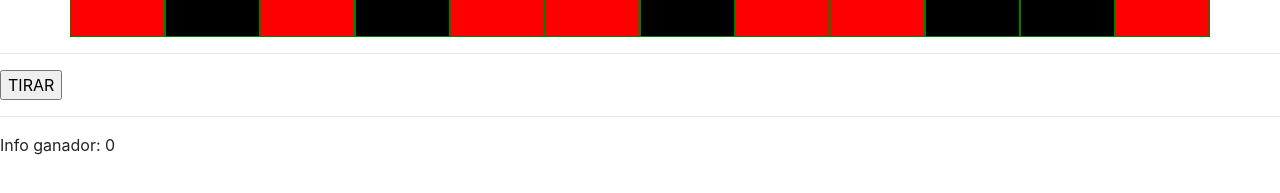
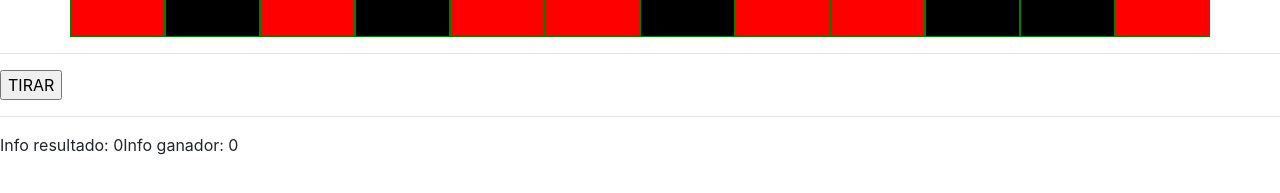
Before and after one commit to emagonza87/react05, a React app: page / in a window 1280 px wide. Shown: the part 369-562 px from the top of the page. Built offline with nearby package versions, Linux system fonts and the light colour scheme.

Commit message:
Update Tirar.js

```diff
--- a/src/Tirar.js
+++ b/src/Tirar.js
@@ -5,7 +5,8 @@ class Tirar extends React.Component {
         super(props);
         this.tirarBollilla = this.tirarBollilla.bind(this);
         this.state = {
-            total: 0
+            total: 0,
+            resultado: 0
         }
     }
 
@@ -14,7 +15,8 @@ class Tirar extends React.Component {
         console.log(resultado);
         MiStore.dispatch({type:'evaluarJugada', ganador: resultado});
         this.setState({
-            total: MiStore.getState().total
+            total: MiStore.getState().total,
+            resultado: resultado
         });
     }
 
@@ -23,6 +25,7 @@ class Tirar extends React.Component {
         <div>
             <input type="button" value="TIRAR" onClick={this.tirarBollilla}></input>
             <hr />
+            Info resultado: {this.state.resultado}
             Info ganador: {this.state.total}
         </div>
         );
```
